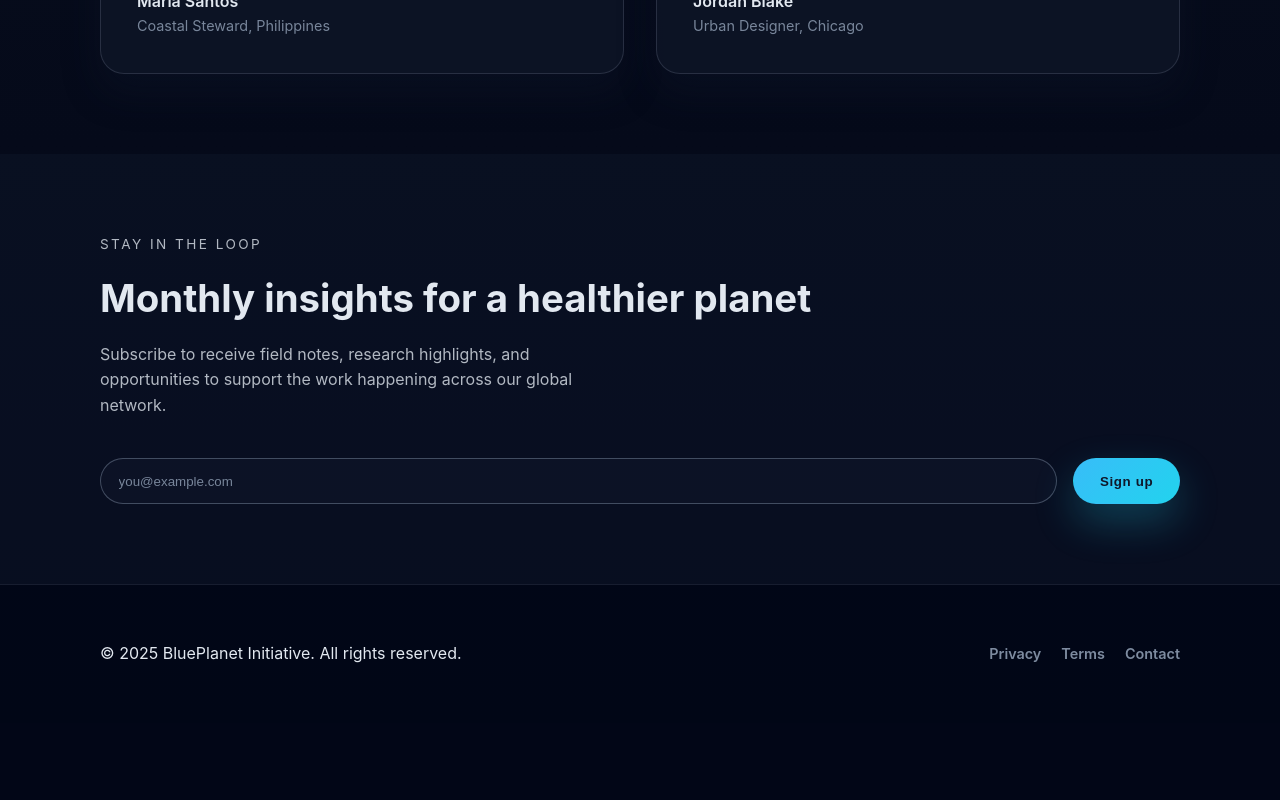
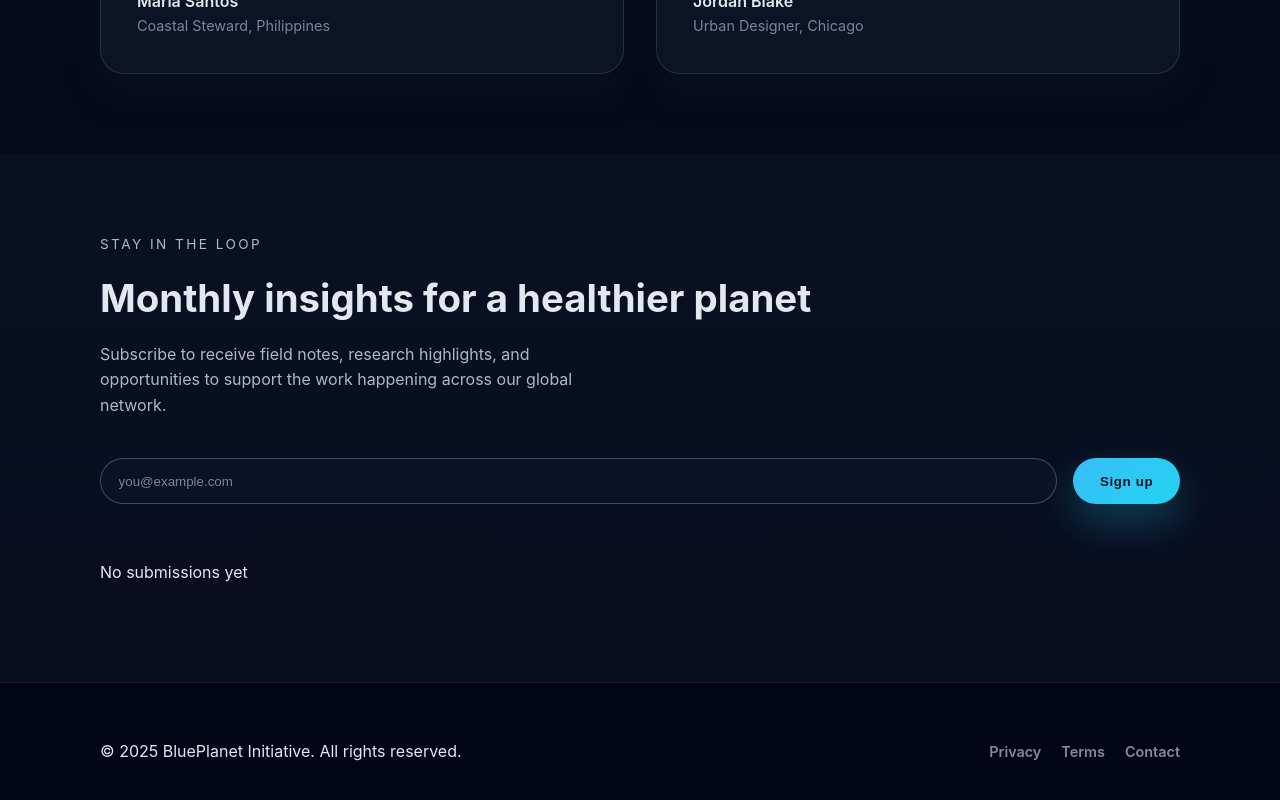
Before and after one commit to emilrenekrog-glitch/hello-world, a React (Vite) app: page / in a window 1280 px wide. Shown: the part 2172-2972 px from the top of the page. Before the commit the page ends 2895 px from the top, so only its background shows below. Built offline with nearby package versions, Linux system fonts and the light colour scheme.

Commit message:
Log newsletter signups locally

```diff
--- a/src/App.jsx
+++ b/src/App.jsx
@@ -1,7 +1,63 @@
+import { useMemo, useState } from 'react'
+
 import './App.css'
 import Layout from './components/Layout'
 
+const STORAGE_KEY = 'newsletterEntries'
+
 function App() {
+  const [email, setEmail] = useState('')
+  const [entries, setEntries] = useState(() => {
+    if (typeof window === 'undefined') {
+      return []
+    }
+
+    const stored = window.localStorage.getItem(STORAGE_KEY)
+
+    if (!stored) {
+      return []
+    }
+
+    try {
+      const parsed = JSON.parse(stored)
+      return Array.isArray(parsed) ? parsed : []
+    } catch (error) {
+      console.warn('Unable to parse stored newsletter entries', error)
+      return []
+    }
+  })
+
+  const [statusMessage, setStatusMessage] = useState('')
+
+  const submissionsLabel = useMemo(() => {
+    if (entries.length === 0) {
+      return 'No submissions yet'
+    }
+
+    const { email: lastEmail } = entries[entries.length - 1]
+    return `Most recent signup: ${lastEmail}`
+  }, [entries])
+
+  function handleSubmit(event) {
+    event.preventDefault()
+
+    if (!email) {
+      return
+    }
+
+    const newEntry = { email, submittedAt: new Date().toISOString() }
+    const nextEntries = [...entries, newEntry]
+    setEntries(nextEntries)
+
+    if (typeof window !== 'undefined') {
+      window.localStorage.setItem(STORAGE_KEY, JSON.stringify(nextEntries))
+    }
+
+    console.log('Captured newsletter signup:', newEntry)
+    setEmail('')
+    setStatusMessage('Thanks for signing up! Check the console for the stored entry.')
+  }
+
   return (
     <div className="page">
       <header className="site-header">
@@ -130,15 +186,26 @@ function App() {
                 support the work happening across our global network.
               </p>
             </div>
-            <form className="newsletter-form">
+            <form className="newsletter-form" onSubmit={handleSubmit}>
               <label htmlFor="email" className="sr-only">
                 Email address
               </label>
-              <input id="email" type="email" name="email" placeholder="you@example.com" required />
+              <input
+                id="email"
+                type="email"
+                name="email"
+                placeholder="you@example.com"
+                required
+                value={email}
+                onChange={(event) => setEmail(event.target.value)}
+              />
               <button type="submit" className="button button-primary">
                 Sign up
               </button>
             </form>
+            <p className="newsletter-status" aria-live="polite">
+              {statusMessage || submissionsLabel}
+            </p>
           </Layout>
         </section>
       </main>
```
